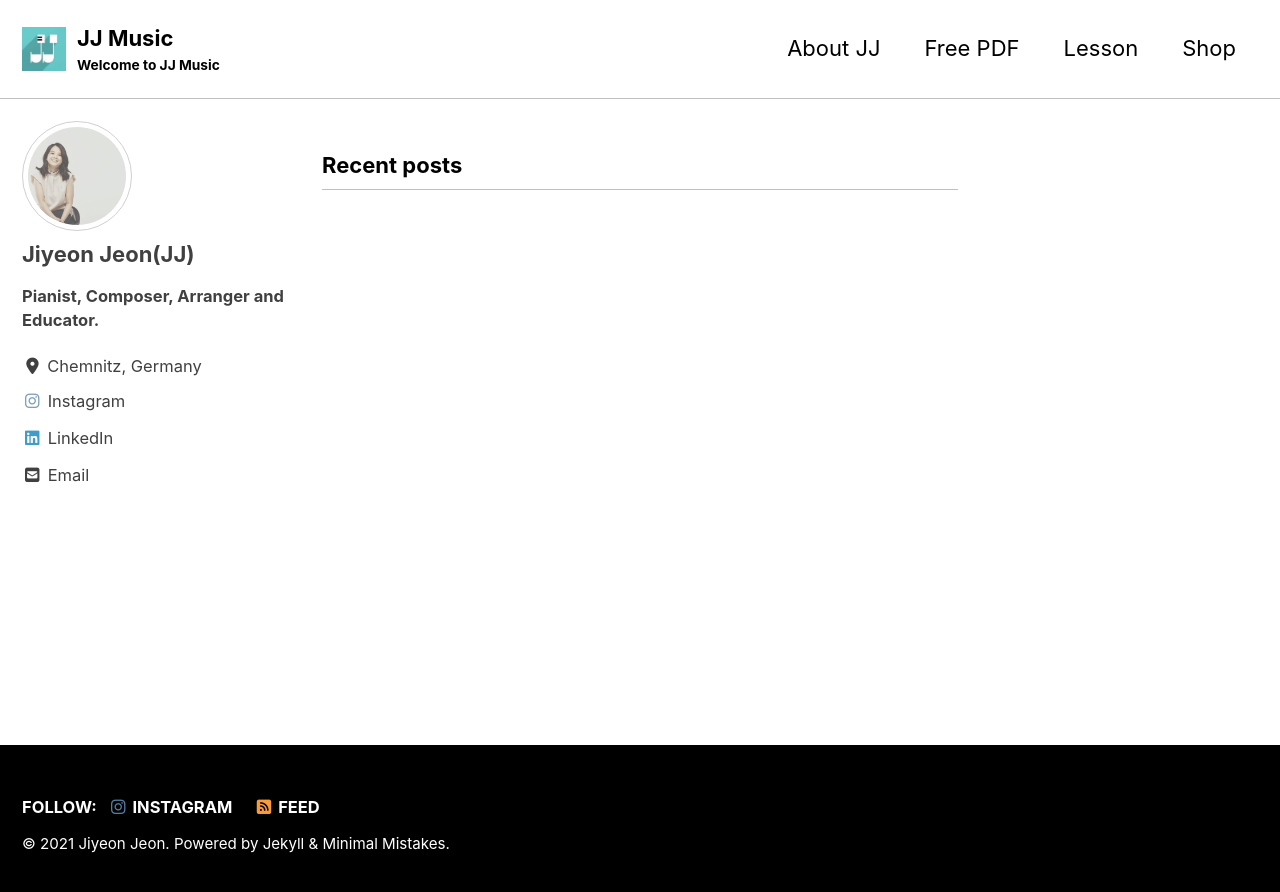
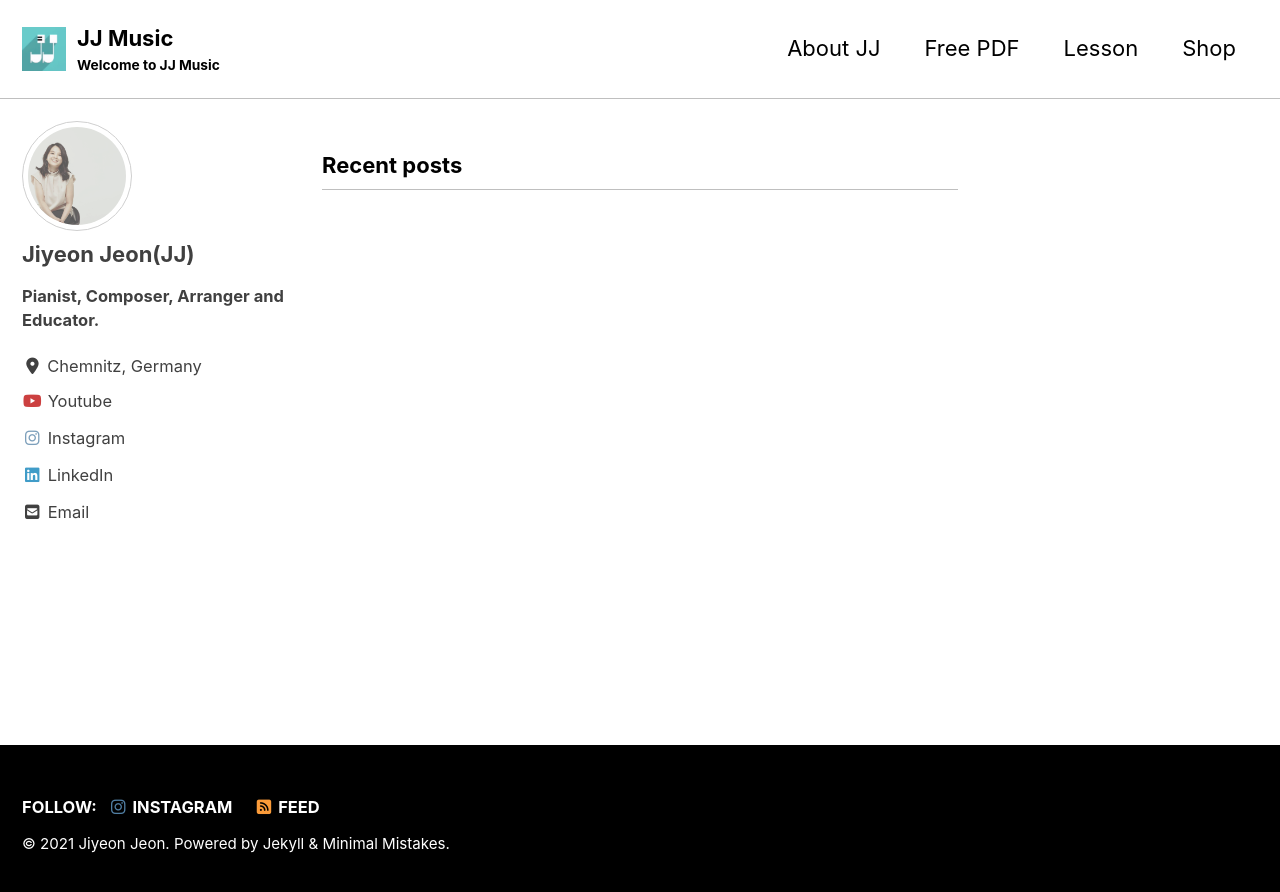
Before and after one commit to jjmusic-online/jjmusic-online.github.io, a Jekyll site: the page built from index.html, in a window 1280 px wide. Shown: the top 892 px of the page. Built offline with Jekyll 4.4.1, drawn with Linux system fonts in a browser that asks for light colours; cached includes are drawn as plain includes; nearby versions of some CDN libraries; the list of posts is cut into pages by our own code.

Commit message:
Update _config.yml

```diff
--- a/_config.yml
+++ b/_config.yml
@@ -114,6 +114,9 @@
     # - label: "GitHub"
     #   icon: "fab fa-fw fa-github"
     #   url: "https://github.com/jazzydus"
+    - label: "Youtube"
+      icon: "fab fa-fw fa-youtube"
+      url: "https://www.youtube.com/channel/UCHEd9N8RELMQAtekR0G9jqQ/"
     - label: "Instagram"
       icon: "fab fa-fw fa-instagram"
       url: "https://www.instagram.com/jj_jazzydus_music/"
```
